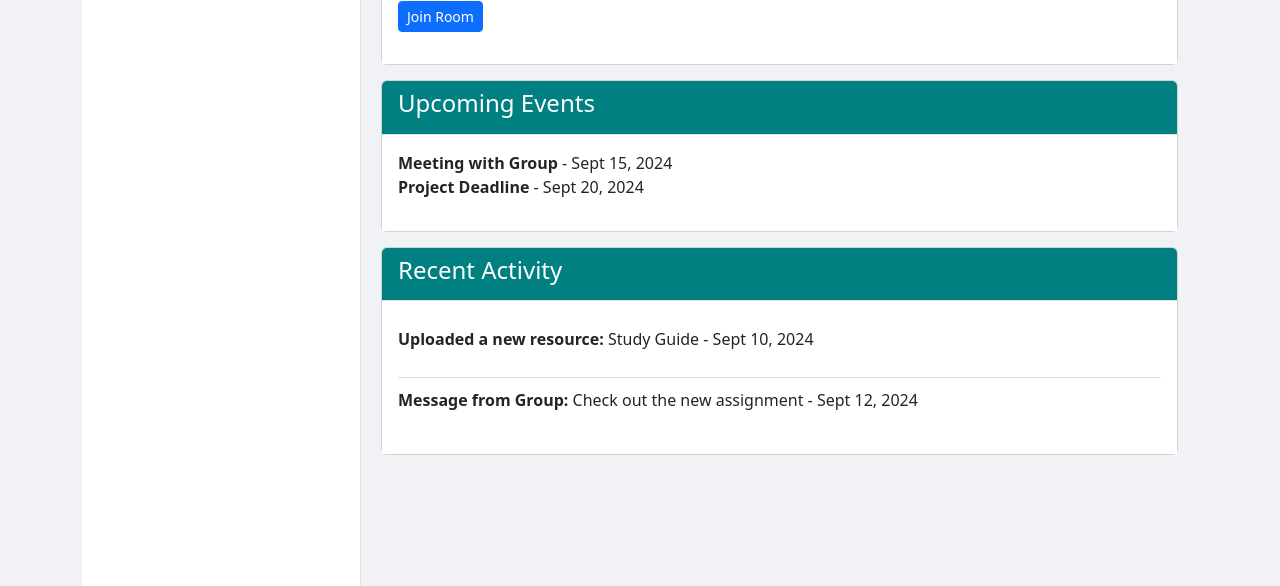
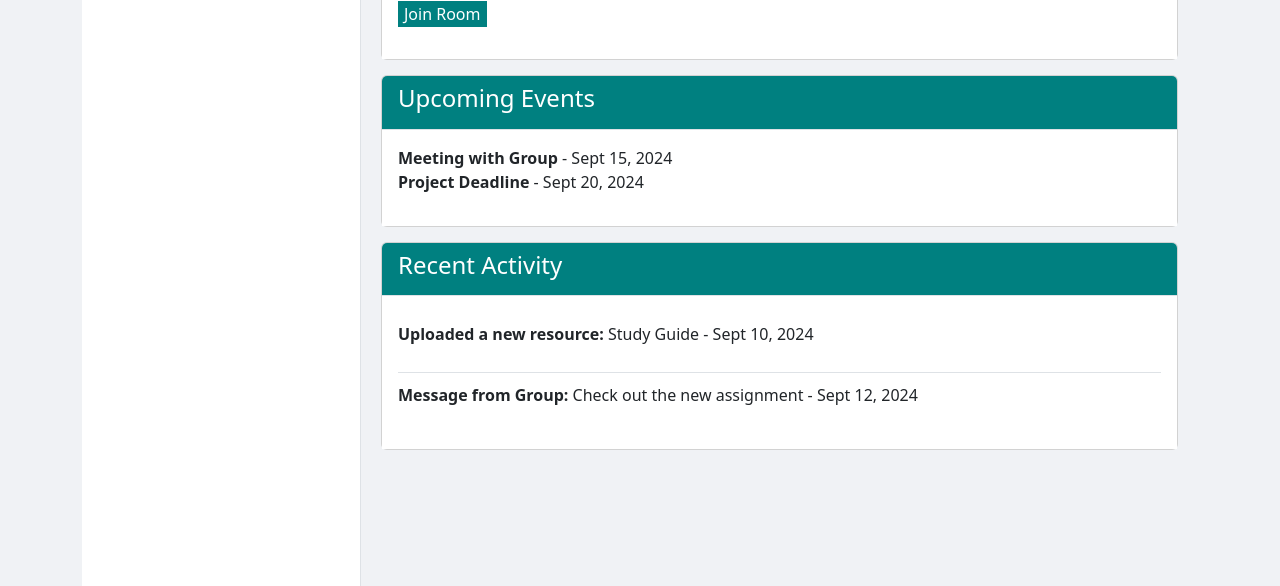
Before and after one commit to bossambani/StudyRoom, a Flask app: page /dashboard in a window 1280 px wide. Shown: the part 286-872 px from the top of the page. Run offline with Flask 3, Linux system fonts and the light colour scheme; a user stored in the database is signed in; tables that the repository leaves empty hold one stand-in row (values such as "Sample post"); some libraries are stand-ins or nearby versions.

Commit message:
Change the colour of the 'Join Room' button

```diff
--- a/app/templates/dashboard.html
+++ b/app/templates/dashboard.html
@@ -41,7 +41,7 @@ Study Room Dashboard
                                 {% for room in study_rooms %}
                                     <li><strong>{{ room.name }}</strong> - {{ room.member_count }} members</li>
                                     <form action="{{ url_for('study_room.join_room', room_id=room.id) }}" method="POST">
-                                        <button type="submit" class="btn btn-primary btn-sm">Join Room</button>
+                                        <button type="submit" class="btn-custom btn-sm">Join Room</button>
                                     </form>
 
                                 {% endfor %}
```
